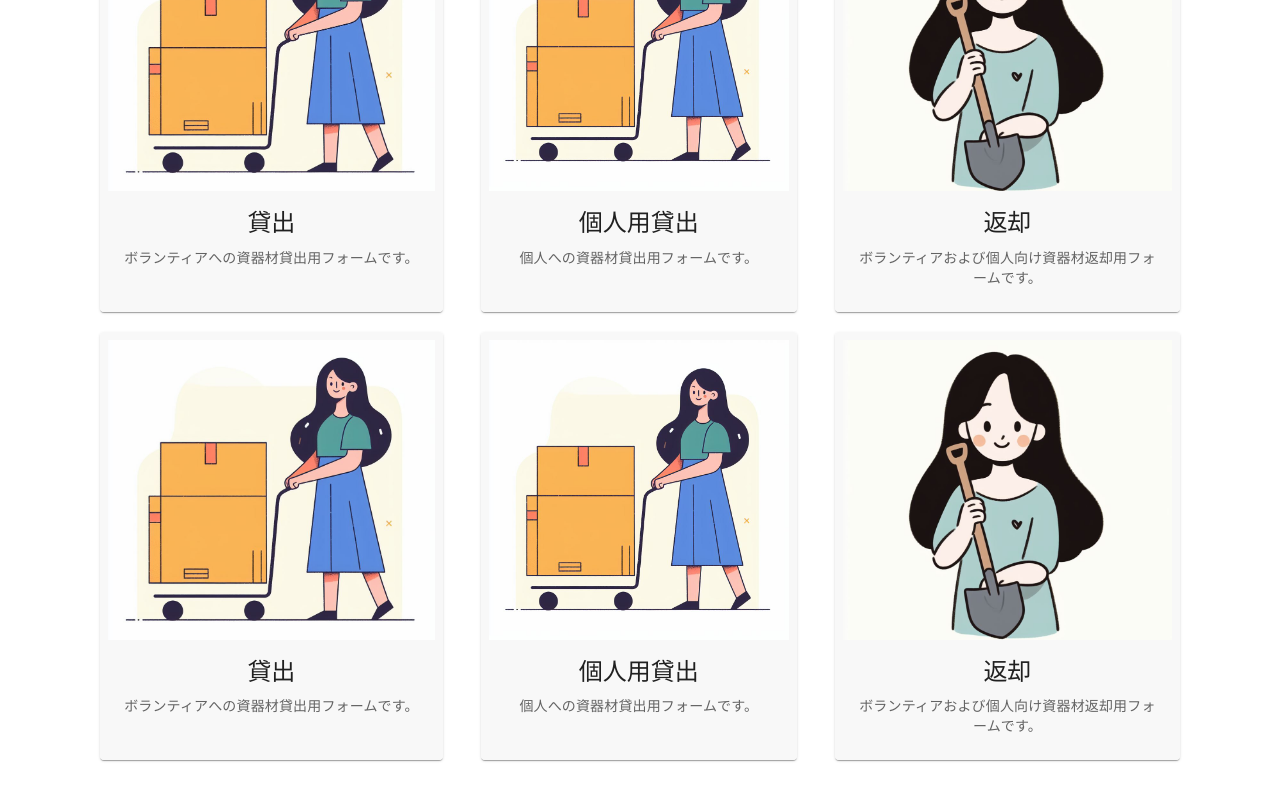
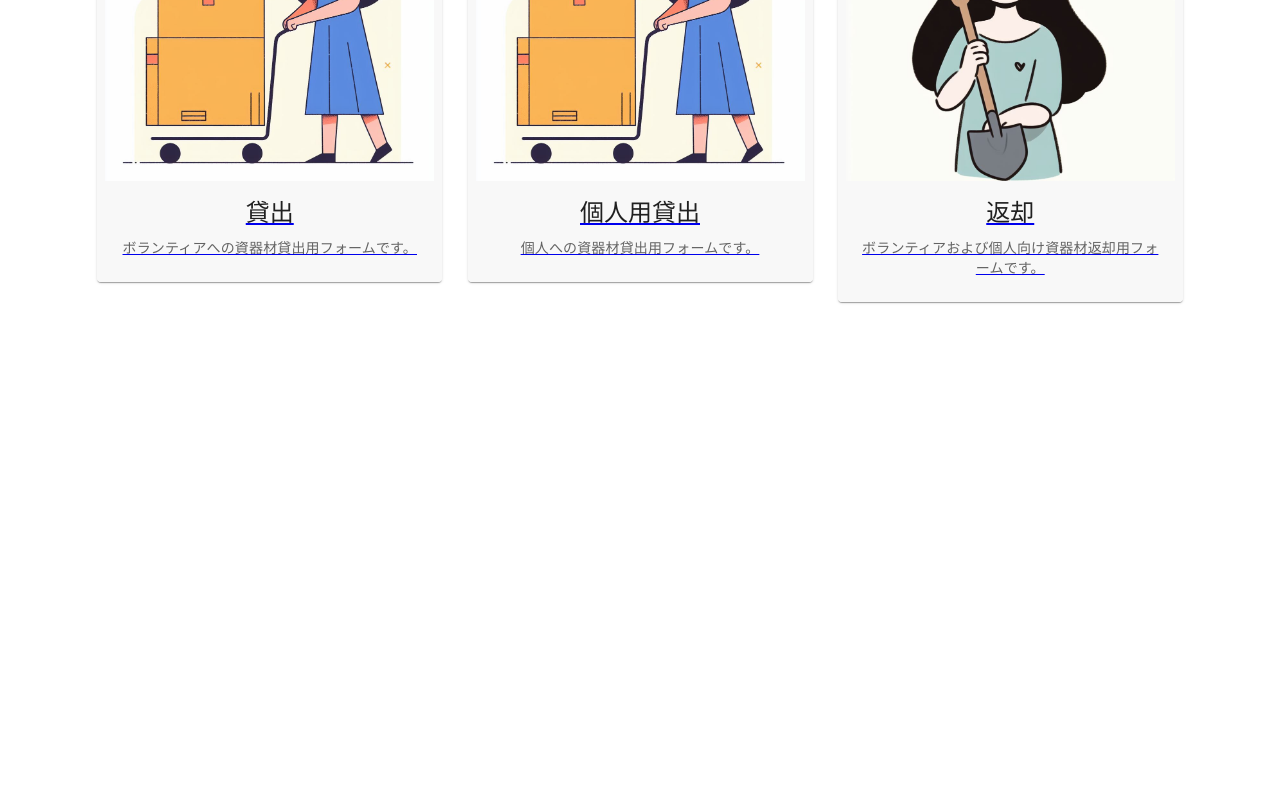
Before and after one commit to sopuro3/klend-front, a React (Vite) app: page / in a window 1280 px wide. Shown: the part 342-1142 px from the top of the page. After the commit the page ends 800 px from the top, so only its background shows below. Built offline with nearby package versions, Linux system fonts and the light colour scheme.

Commit message:
feat: BreadCrumb実装途中#1

```diff
--- a/src/input_test.tsx
+++ b/src/input_test.tsx
@@ -6,7 +6,6 @@ import CssBaseline from '@mui/material/CssBaseline';
 import { Page, lists } from './reception/Recep_page.tsx';
 import ResponsiveAppBar from './appbar/Appbar.tsx';
 import './App.css'
-import { Breadcrumbs, Link, Typography } from '@mui/material';
 
 
 const darkTheme = createTheme({
@@ -21,11 +20,11 @@ function getPages(Item: Page): JSX.Element[] {
     return ReturnItem;
 
     function getRoute(Item: Page): JSX.Element {
-        return <Route key={Item.text} path={Item.href} element={Item.element} />;
+        return <>
+        <Route key={Item.text} path={Item.href} element={Item.element} />
+        </>;
     }
 }
-
-import { Link as RouterLink } from 'react-router-dom';
 
 
 
@@ -40,23 +39,9 @@ ReactDOM.createRoot(document.getElementById("root")!).render(
             <BrowserRouter>
 
                 <div className='main'>
-                    <Breadcrumbs aria-label="breadcrumb" separator=">">
-                        <Link component={RouterLink} underline="hover" color="inherit" to="/">
-                            個数入力ホーム
-                        </Link>
-                        <Link
-                            component={RouterLink}
-                            underline="hover"
-                            color="inherit"
-                            to="/material-ui/getting-started/installation/"
-                        >
-                            個数記入
-                        </Link>
-                        <Typography color="text.primary">
-                            数量確認
-                        </Typography>
-                    </Breadcrumbs>
+
                     <Routes>
+
                         {lists.map((Item: Page) => {
                             console.log(getPages(Item))
                             return getPages(Item)
--- /dev/null
+++ b/src/reception/BreadCrumb.tsx
@@ -0,0 +1,27 @@
+import { Breadcrumbs, Link, Typography } from '@mui/material';
+import { Link as RouterLink } from 'react-router-dom';
+// import { lists } from './Recep_page';
+
+export default function BreadCrumb() {
+
+    console.log(location.pathname)
+
+    return (
+    <Breadcrumbs aria-label="breadcrumb" separator=">">
+    <Link component={RouterLink} underline="hover" color="inherit" to="/">
+        個数入力ホーム
+    </Link>
+    <Link
+        component={RouterLink}
+        underline="hover"
+        color="inherit"
+        to="/material-ui/getting-started/installation/"
+    >
+        個数記入
+    </Link>
+    <Typography color="text.primary">
+        数量確認
+    </Typography>
+</Breadcrumbs>
+    )
+}
--- a/src/reception/Recep_page.tsx
+++ b/src/reception/Recep_page.tsx
@@ -1,8 +1,8 @@
 import { Info, Home as HomeIcon } from "@mui/icons-material";
 import { SvgIconProps } from "@mui/material";
-import About from "../pages/About.tsx";
 import ReturnEmpty from "../pages/ReturnEmptyPage.tsx";
 import Recep_home from "./pages/Recep_home.tsx";
+import BreadCrumb from "./BreadCrumb.tsx";
 
 export interface Page {
     href: string;
@@ -25,25 +25,59 @@ export const lists: Pages = [
         href: "/",
         text: "入力",
         iconName: HomeIcon,
-        element: <Recep_home />,
+        element: <>
+        <BreadCrumb></BreadCrumb>
+        <Recep_home />
+        </>,
         isDrawerButton: true,
         subPages: [
             {
-                href: "reception/main",
-                text: "受付",
+                href: "reception/borrow",
+                text: "貸出受付",
                 iconName: Info,
-                element: <About />,
+                element: <>
+                <BreadCrumb></BreadCrumb>
+                <ReturnEmpty text="貸出" />
+                </>,
                 isDrawerButton: true,
                 subPages: [
 
                     {
-                        href: "/users",
-                        text: "Users",
+                        href: "reception/borrow/check",
+                        text: "貸出数量確認",
                         iconName: Info,
-                        element: <ReturnEmpty text="Users" />,
+                        element: <>
+                        <BreadCrumb></BreadCrumb>
+                        <ReturnEmpty text="貸出数量" />
+                        </>,
                         isDrawerButton: true,
                     }
                 ]
+
+            },
+            {
+                href: "reception/return",
+                text: "返却受付",
+                iconName: Info,
+                element: <>
+                <BreadCrumb></BreadCrumb>
+                <ReturnEmpty text="返却" />
+                </>,
+                isDrawerButton: true,
+                subPages: [
+
+                    {
+                        href: "reception/return/check",
+                        text: "返却数量確認",
+                        iconName: Info,
+                        element: <>
+                        <BreadCrumb></BreadCrumb>
+                        <ReturnEmpty text="返却数量" />
+                        </>,
+                        isDrawerButton: true,
+                    }
+                ]
+
             },
         ]
     },
--- a/src/reception/components/MenuCard.tsx
+++ b/src/reception/components/MenuCard.tsx
@@ -4,7 +4,8 @@ import CardMedia from '@mui/material/CardMedia';
 import Typography from '@mui/material/Typography';
 import { CardActionArea } from '@mui/material';
 import './MenuCard.css';
-type Props = {
+import { Link } from 'react-router-dom';
+type CardProps = {
     title: string;
     content: string;
     image: string;
@@ -12,45 +13,27 @@ type Props = {
 }
 
 
-const menuList: Props[] = [
+const menuList: CardProps[] = [
     {
         title: "貸出",
         content: "ボランティアへの資器材貸出用フォームです。",
         image: "src\\reception\\asset\\borrow_image.jpg",
-        href: "/borrow",
+        href: "/reception/borrow",
     },
     {
         title: "個人用貸出",
         content: "個人への資器材貸出用フォームです。",
         image: "src\\reception\\asset\\borrow_image.jpg",
-        href: "/borrow",
+        href: "/reception/borrow",
     },
     {
         title: "返却",
         content: "ボランティアおよび個人向け資器材返却用フォームです。",
         image: "src\\reception\\asset\\return_image.jpg",
 
-        href: "/return",
+        href: "/reception/return",
     },
-    {
-        title: "貸出",
-        content: "ボランティアへの資器材貸出用フォームです。",
-        image: "src\\reception\\asset\\borrow_image.jpg",
-        href: "/borrow",
-    },
-    {
-        title: "個人用貸出",
-        content: "個人への資器材貸出用フォームです。",
-        image: "src\\reception\\asset\\borrow_image.jpg",
-        href: "/borrow",
-    },
-    {
-        title: "返却",
-        content: "ボランティアおよび個人向け資器材返却用フォームです。",
-        image: "src\\reception\\asset\\return_image.jpg",
 
-        href: "/return",
-    },
 ];
 
 export default function MenuCard() {
@@ -60,14 +43,17 @@ export default function MenuCard() {
                 <h1>メニュー</h1>
             </div>
             <div className='CardGrid'>
-                {menuList.map((menu: Props) => (
+                {menuList.map((menu: CardProps) => (
+                    <Link key={menu.title} to={menu.href}>
+                        {/* なぜエラーが出るのか分らない */}
+
                         <ActionAreaCard
-                        key={menu.title}
                             title={menu.title}
                             content={menu.content}
                             image={menu.image}
                             href={menu.href}
                         />
+                    </Link>
                 ))}
             </div>
         </>
@@ -75,11 +61,11 @@ export default function MenuCard() {
 }
 
 
-function ActionAreaCard(props: Props) {
-    const { title, content, image, href } = props;
+function ActionAreaCard(props: CardProps) {
+    const { title, content, image} = props;
     return (
-        <Card sx={{ maxWidth: 345 }}>
-            <CardActionArea sx={{ padding: 1, background: "#f8f8f8" }} href={href}>
+        <Card sx={{ width: 345,maxWidth:345 }}>
+            <CardActionArea sx={{ padding: 1, background: "#f8f8f8" }}>
                 <CardMedia
                     component="img"
                     height="300"
```
Lines whose indentation alone changed are shown as unchanged.
